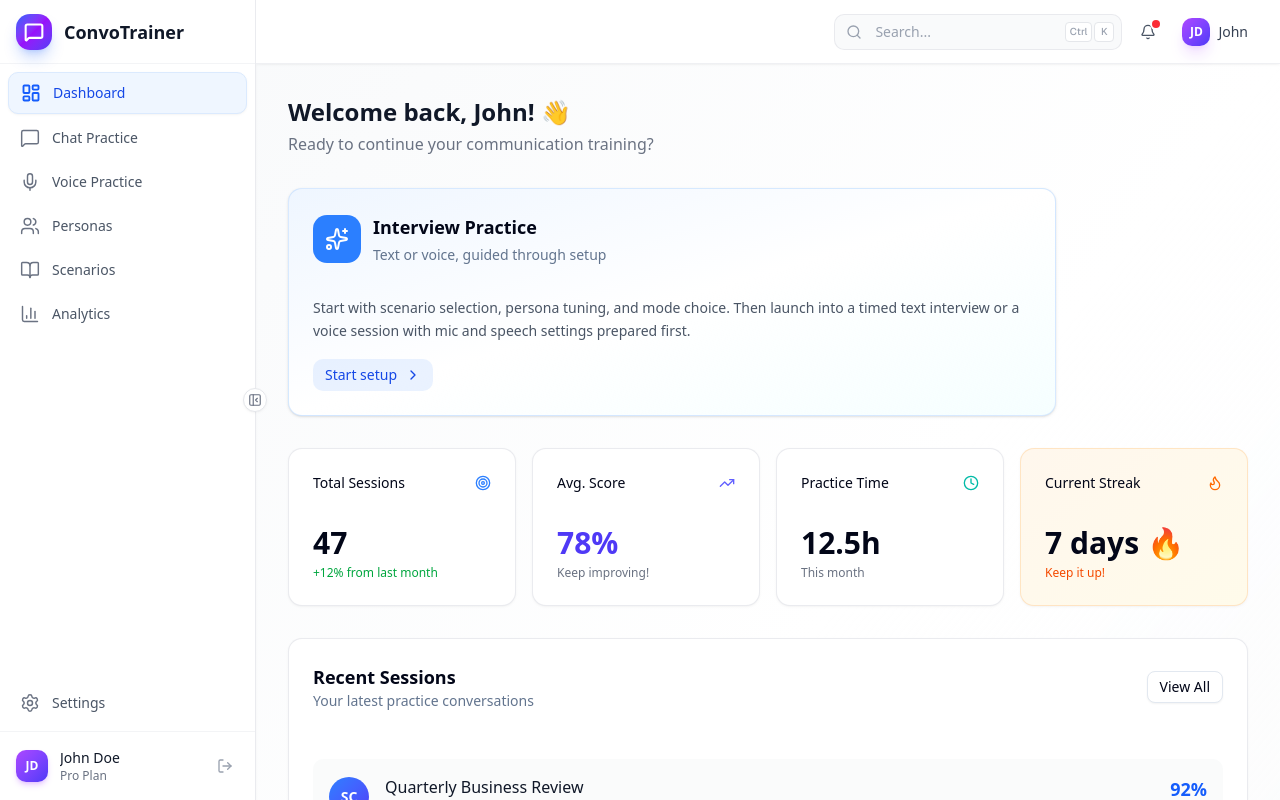
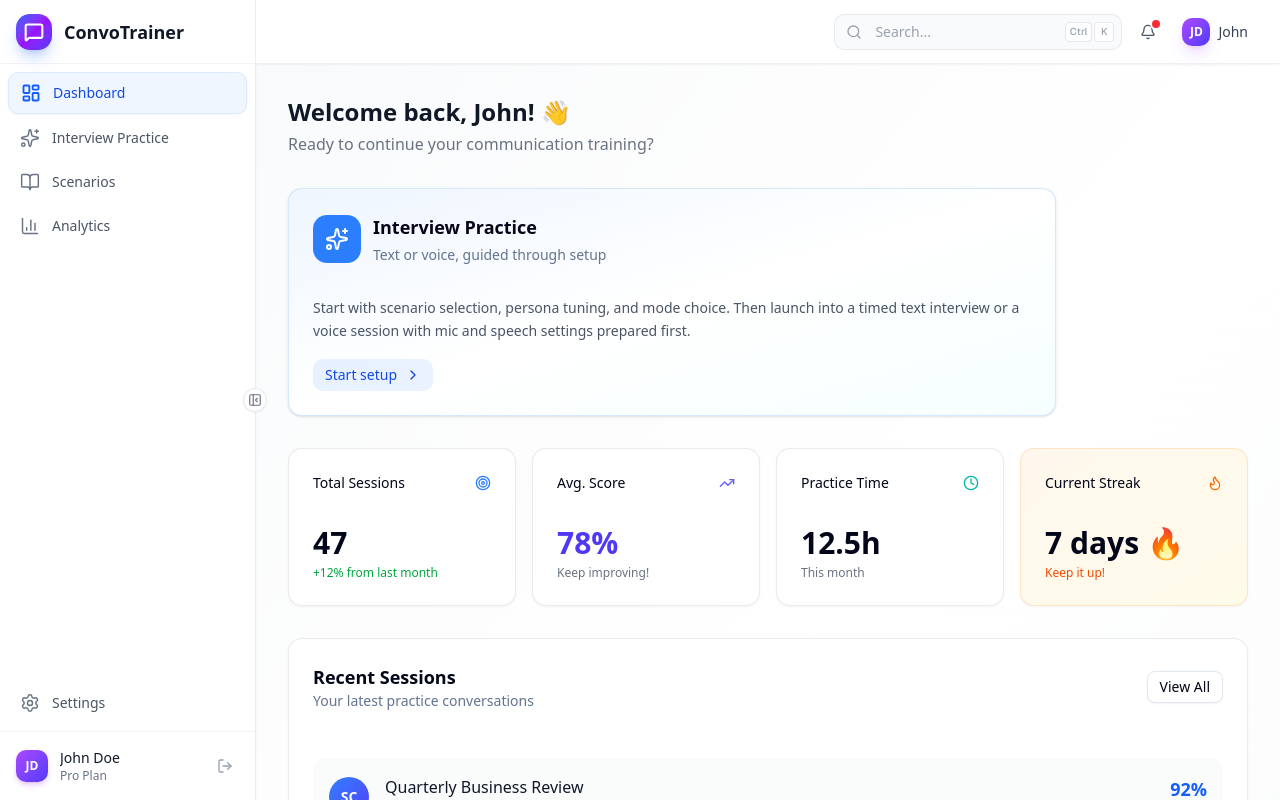
Before and after one commit to DylanTYX/social-interaction-app, a Next.js app: page /dashboard in a window 1280 px wide. Built offline with nearby package versions, Linux system fonts and the light colour scheme.

Commit message:
feat: update sidebar navigation items and improve accessibility features

```diff
--- a/src/components/layout/sidebar.tsx
+++ b/src/components/layout/sidebar.tsx
@@ -7,11 +7,10 @@ import { useSidebar } from "./sidebar-context";
 import {
   MessageSquare,
   LayoutDashboard,
-  Users,
   BookOpen,
   BarChart3,
   Settings,
-  Mic,
+  Sparkles,
   PanelLeftClose,
   PanelLeft,
   LogOut,
@@ -30,19 +29,9 @@ const navigation = [
     icon: LayoutDashboard,
   },
   {
-    name: "Chat Practice",
-    href: "/simulate/chat",
-    icon: MessageSquare,
-  },
-  {
-    name: "Voice Practice",
-    href: "/simulate/voice",
-    icon: Mic,
-  },
-  {
-    name: "Personas",
-    href: "/dashboard/personas",
-    icon: Users,
+    name: "Interview Practice",
+    href: "/simulate/setup",
+    icon: Sparkles,
   },
   {
     name: "Scenarios",
@@ -100,14 +89,14 @@ function CollapseToggle({
             // Focus states (accessibility)
             "focus:outline-none focus-visible:ring-2 focus-visible:ring-blue-500 focus-visible:ring-offset-2",
             // Transitions
-            "transition-all duration-200 ease-out"
+            "transition-all duration-200 ease-out",
           )}
         >
           <Icon
             className={cn(
               "h-3.5 w-3.5 text-gray-500",
               "transition-colors duration-150",
-              "group-hover:text-gray-700"
+              "group-hover:text-gray-700",
             )}
             strokeWidth={2}
           />
@@ -156,14 +145,14 @@ function NavItem({
         // Inactive state with hover
         !isActive && ["text-gray-600", "hover:bg-gray-50 hover:text-gray-900"],
         // Transition
-        "transition-all duration-150"
+        "transition-all duration-150",
       )}
     >
       <Icon
         className={cn(
-          "h-5 w-5 flex-shrink-0",
+          "h-5 w-5 shrink-0",
           "transition-colors duration-150",
-          isActive ? "text-blue-600" : "text-gray-500"
+          isActive ? "text-blue-600" : "text-gray-500",
         )}
         strokeWidth={isActive ? 2.25 : 1.75}
       />
@@ -189,6 +178,14 @@ export function Sidebar() {
   const pathname = usePathname();
   const { isCollapsed, toggleSidebar } = useSidebar();
 
+  const isNavItemActive = (href: string) => {
+    if (pathname === href) {
+      return true;
+    }
+
+    return pathname.startsWith(`${href}/`);
+  };
+
   return (
     <TooltipProvider delayDuration={0}>
       <aside
@@ -200,7 +197,7 @@ export function Sidebar() {
           // Width with smooth transition
           isCollapsed ? "w-16" : "w-64",
           // Transition (applies to width change)
-          "transition-[width] duration-300 ease-out"
+          "transition-[width] duration-300 ease-out",
         )}
         aria-label="Main navigation"
       >
@@ -212,15 +209,15 @@ export function Sidebar() {
           className={cn(
             "flex h-16 items-center border-b border-gray-100",
             "transition-all duration-300",
-            isCollapsed ? "justify-center px-2" : "gap-3 px-4"
+            isCollapsed ? "justify-center px-2" : "gap-3 px-4",
           )}
         >
           <div
             className={cn(
-              "flex items-center justify-center flex-shrink-0",
+              "flex items-center justify-center shrink-0",
               "h-9 w-9 rounded-xl",
-              "bg-gradient-to-br from-blue-600 via-purple-600 to-indigo-600",
-              "shadow-lg shadow-blue-600/25"
+              "bg-linear-to-br from-blue-600 via-purple-600 to-indigo-600",
+              "shadow-lg shadow-blue-600/25",
             )}
           >
             <MessageSquare className="h-5 w-5 text-white" strokeWidth={2.5} />
@@ -241,7 +238,7 @@ export function Sidebar() {
             <NavItem
               key={item.href}
               item={item}
-              isActive={pathname === item.href}
+              isActive={isNavItemActive(item.href)}
               isCollapsed={isCollapsed}
             />
           ))}
@@ -253,7 +250,7 @@ export function Sidebar() {
             <NavItem
               key={item.href}
               item={item}
-              isActive={pathname === item.href}
+              isActive={isNavItemActive(item.href)}
               isCollapsed={isCollapsed}
             />
           ))}
@@ -266,16 +263,16 @@ export function Sidebar() {
               "flex items-center gap-3 rounded-lg p-2",
               "hover:bg-gray-50 cursor-pointer",
               "transition-colors duration-150",
-              isCollapsed && "justify-center"
+              isCollapsed && "justify-center",
             )}
           >
             <div
               className={cn(
-                "flex items-center justify-center flex-shrink-0",
+                "flex items-center justify-center shrink-0",
                 "h-8 w-8 rounded-lg",
-                "bg-gradient-to-br from-purple-500 to-indigo-600",
+                "bg-linear-to-br from-purple-500 to-indigo-600",
                 "text-white text-xs font-semibold",
-                "shadow-md shadow-purple-500/25"
+                "shadow-md shadow-purple-500/25",
               )}
             >
               JD
@@ -295,7 +292,7 @@ export function Sidebar() {
                         "p-1.5 rounded-md",
                         "text-gray-400 hover:text-gray-600 hover:bg-gray-100",
                         "transition-colors duration-150",
-                        "focus:outline-none focus-visible:ring-2 focus-visible:ring-blue-500"
+                        "focus:outline-none focus-visible:ring-2 focus-visible:ring-blue-500",
                       )}
                       aria-label="Sign out"
                     >
```
